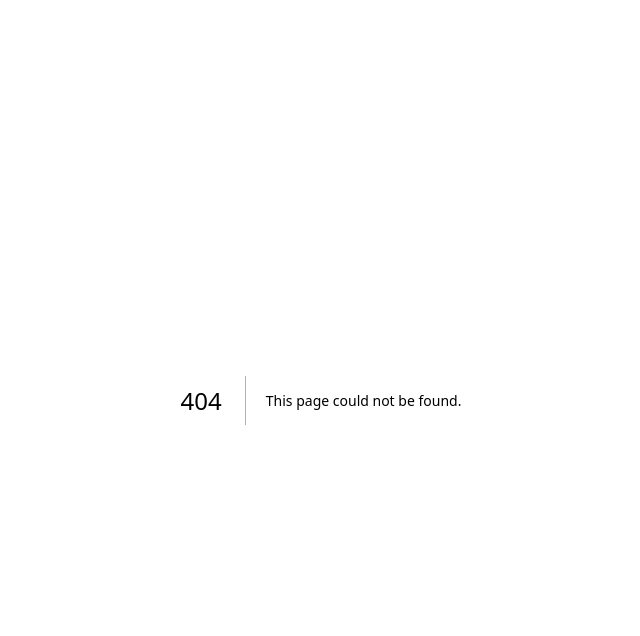
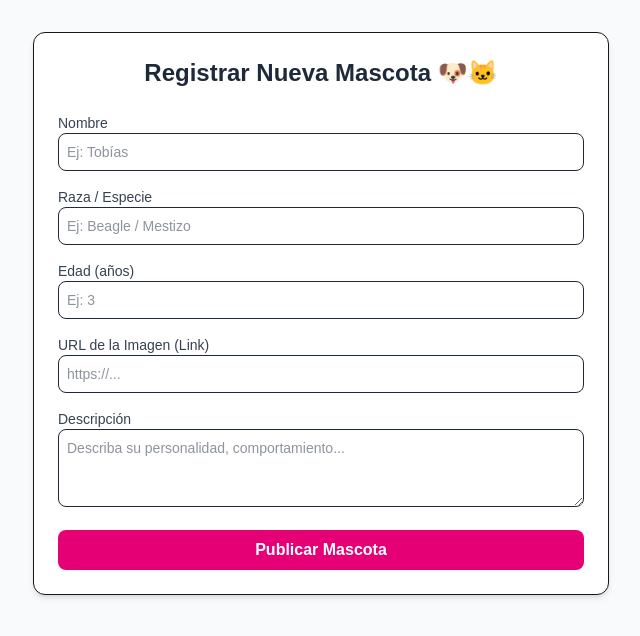
Before and after one commit to joselyn287/petmatch, a Next.js app: page /nueva-mascota in a window 1280 px wide. Before the commit this address had no page. Shown: the top 636 px of the page, without its empty margins (319-959 px from the left). Built offline with nearby package versions, Linux system fonts and the light colour scheme; no server answers.

Commit message:
Panel de administracion de solicitudes completado

```diff
--- /dev/null
+++ b/app/nueva-mascota/page.tsx
@@ -0,0 +1,133 @@
+'use client';
+
+import { useState } from 'react';
+import { useRouter } from 'next/navigation';
+import { supabase } from '../supabase';
+
+export default function NuevaMascota() {
+  const router = useRouter();
+  const [loading, setLoading] = useState(false);
+  const [formData, setFormData] = useState({
+    name: '',
+    breed: '',
+    age: '',
+    description: '',
+    image_url: '',
+  });
+
+  const handleChange = (e: React.ChangeEvent<HTMLInputElement | HTMLTextAreaElement>) => {
+    setFormData({ ...formData, [e.target.name]: e.target.value });
+  };
+
+  const handleSubmit = async (e: React.FormEvent) => {
+    e.preventDefault();
+    setLoading(true);
+
+    const { error } = await supabase.from('pets').insert([
+      {
+        user_id: '00000000-0000-0000-0000-000000000000',
+        name: formData.name,
+        breed: formData.breed,
+        age: parseInt(formData.age),
+        description: formData.description,
+        image_url: formData.image_url,
+        status: 'disponible',
+      },
+    ]);
+
+    setLoading(false);
+
+    if (error) {
+      alert('Error al publicar la mascota: ' + error.message);
+    } else {
+      alert('¡Mascota publicada con éxito! 🐾');
+      router.push('/');
+    }
+  };
+
+  return (
+    <main className="min-h-screen bg-gray-50 p-8">
+      <div className="max-w-xl mx-auto bg-white p-6 rounded-xl shadow-md border">
+        <h1 className="text-2xl font-bold text-gray-800 mb-6 text-center">
+          Registrar Nueva Mascota 🐶🐱
+        </h1>
+
+        <form onSubmit={handleSubmit} className="space-y-4">
+          <div>
+            <label className="block text-sm font-medium text-gray-700">Nombre</label>
+            <input
+              type="text"
+              name="name"
+              required
+              value={formData.name}
+              onChange={handleChange}
+              className="w-full border rounded-lg p-2 text-gray-800 text-sm focus:ring-2 focus:ring-pink-500 outline-none"
+              placeholder="Ej: Tobías"
+            />
+          </div>
+
+          <div>
+            <label className="block text-sm font-medium text-gray-700">Raza / Especie</label>
+            <input
+              type="text"
+              name="breed"
+              required
+              value={formData.breed}
+              onChange={handleChange}
+              className="w-full border rounded-lg p-2 text-gray-800 text-sm focus:ring-2 focus:ring-pink-500 outline-none"
+              placeholder="Ej: Beagle / Mestizo"
+            />
+          </div>
+
+          <div>
+            <label className="block text-sm font-medium text-gray-700">Edad (años)</label>
+            <input
+              type="number"
+              name="age"
+              required
+              min="0"
+              value={formData.age}
+              onChange={handleChange}
+              className="w-full border rounded-lg p-2 text-gray-800 text-sm focus:ring-2 focus:ring-pink-500 outline-none"
+              placeholder="Ej: 3"
+            />
+          </div>
+
+          <div>
+            <label className="block text-sm font-medium text-gray-700">URL de la Imagen (Link)</label>
+            <input
+              type="url"
+              name="image_url"
+              required
+              value={formData.image_url}
+              onChange={handleChange}
+              className="w-full border rounded-lg p-2 text-gray-800 text-sm focus:ring-2 focus:ring-pink-500 outline-none"
+              placeholder="https://..."
+            />
+          </div>
+
+          <div>
+            <label className="block text-sm font-medium text-gray-700">Descripción</label>
+            <textarea
+              name="description"
+              required
+              rows={3}
+              value={formData.description}
+              onChange={handleChange}
+              className="w-full border rounded-lg p-2 text-gray-800 text-sm focus:ring-2 focus:ring-pink-500 outline-none"
+              placeholder="Describa su personalidad, comportamiento..."
+            />
+          </div>
+
+          <button
+            type="submit"
+            disabled={loading}
+            className="w-full bg-pink-600 text-white py-2 rounded-lg font-semibold hover:bg-pink-700 disabled:opacity-50"
+          >
+            {loading ? 'Guardando...' : 'Publicar Mascota'}
+          </button>
+        </form>
+      </div>
+    </main>
+  );
+}
--- a/app/page.tsx
+++ b/app/page.tsx
@@ -1,6 +1,7 @@
 'use client';
 
 import { useEffect, useState } from 'react';
+import Link from 'next/link';
 import { supabase } from './supabase';
 
 interface Pet {
@@ -72,6 +73,18 @@ export default function Home() {
       <header className="max-w-6xl mx-auto flex justify-between items-center mb-8 border-b pb-4">
         <h1 className="text-3xl font-bold text-pink-600">🐾 PetMatch</h1>
         <div className="space-x-4">
+          <Link
+            href="/solicitudes"
+            className="text-pink-600 border border-pink-600 px-4 py-2 rounded-lg font-semibold hover:bg-pink-50 transition-colors inline-block"
+          >
+            Ver Solicitudes
+          </Link>
+          <Link
+            href="/nueva-mascota"
+            className="bg-green-600 text-white px-4 py-2 rounded-lg font-semibold hover:bg-green-700 transition-colors inline-block"
+          >
+            + Publicar Mascota
+          </Link>
           <button className="bg-pink-600 text-white px-4 py-2 rounded-lg font-semibold hover:bg-pink-700">
             Iniciar Sesión
           </button>
--- /dev/null
+++ b/app/solicitudes/page.tsx
@@ -0,0 +1,107 @@
+'use client';
+
+import { useEffect, useState } from 'react';
+import Link from 'next/link';
+import { supabase } from '../supabase';
+
+interface AdoptionRequest {
+  id: string;
+  message: string;
+  status: string;
+  created_at: string;
+  pets: {
+    name: string;
+    breed: string;
+  } | null;
+}
+
+export default function SolicitudesPage() {
+  const [requests, setRequests] = useState<AdoptionRequest[]>([]);
+  const [loading, setLoading] = useState(true);
+
+  useEffect(() => {
+    fetchRequests();
+  }, []);
+
+  async function fetchRequests() {
+    setLoading(true);
+    const { data, error } = await supabase
+      .from('adoption_requests')
+      .select('*, pets(name, breed)')
+      .order('created_at', { ascending: false });
+
+    if (error) {
+      console.error('Error al cargar solicitudes:', error);
+    } else {
+      setRequests(data as unknown as AdoptionRequest[]);
+    }
+    setLoading(false);
+  }
+
+  async function updateStatus(id: string, newStatus: string) {
+    const { error } = await supabase
+      .from('adoption_requests')
+      .update({ status: newStatus })
+      .eq('id', id);
+
+    if (error) {
+      alert('Error al actualizar el estado: ' + error.message);
+    } else {
+      fetchRequests();
+    }
+  }
+
+  return (
+    <main className="min-h-screen bg-gray-50 p-8">
+      <header className="max-w-4xl mx-auto flex justify-between items-center mb-8 border-b pb-4">
+        <h1 className="text-3xl font-bold text-pink-600">🐾 Solicitudes de Adopción</h1>
+        <Link
+          href="/"
+          className="text-pink-600 font-semibold hover:underline"
+        >
+          ← Volver al Catálogo
+        </Link>
+      </header>
+
+      <section className="max-w-4xl mx-auto">
+        {loading ? (
+          <p className="text-center text-gray-500">Cargando solicitudes...</p>
+        ) : requests.length === 0 ? (
+          <div className="text-center py-12 bg-white rounded-lg shadow-sm border">
+            <p className="text-gray-500 text-lg">No hay solicitudes registradas aún.</p>
+          </div>
+        ) : (
+          <div className="space-y-4">
+            {requests.map((req) => (
+              <div key={req.id} className="bg-white p-6 rounded-xl shadow-sm border flex justify-between items-start">
+                <div>
+                  <h3 className="text-lg font-bold text-gray-800">
+                    Mascota: {req.pets?.name || 'Mascota'} <span className="text-sm font-normal text-gray-500">({req.pets?.breed})</span>
+                  </h3>
+                  <p className="text-gray-600 text-sm mt-2"><strong>Mensaje:</strong> "{req.message}"</p>
+                  <p className="text-xs text-gray-400 mt-2">
+                    Estado actual: <span className="font-semibold capitalize text-pink-600">{req.status}</span>
+                  </p>
+                </div>
+                <div className="flex space-x-2">
+                  <button
+                    onClick={() => updateStatus(req.id, 'aprobada')}
+                    className="bg-green-500 text-white px-3 py-1 rounded text-sm hover:bg-green-600"
+                  >
+                    Aprobar
+                  </button>
+                  <button
+                    onClick={() => updateStatus(req.id, 'rechazada')}
+                    className="bg-red-500 text-white px-3 py-1 rounded text-sm hover:bg-red-600"
+                  >
+                    Rechazar
+                  </button>
+                </div>
+              </div>
+            ))}
+          </div>
+        )}
+      </section>
+    </main>
+  );
+}
```
